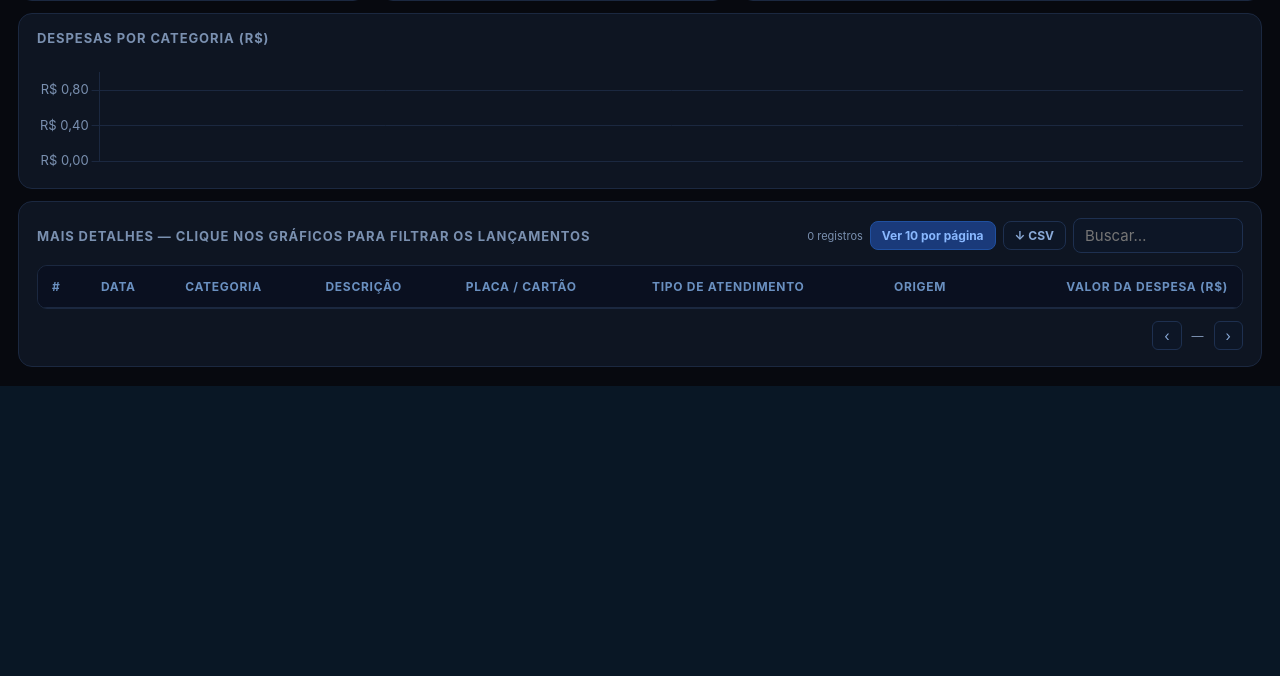
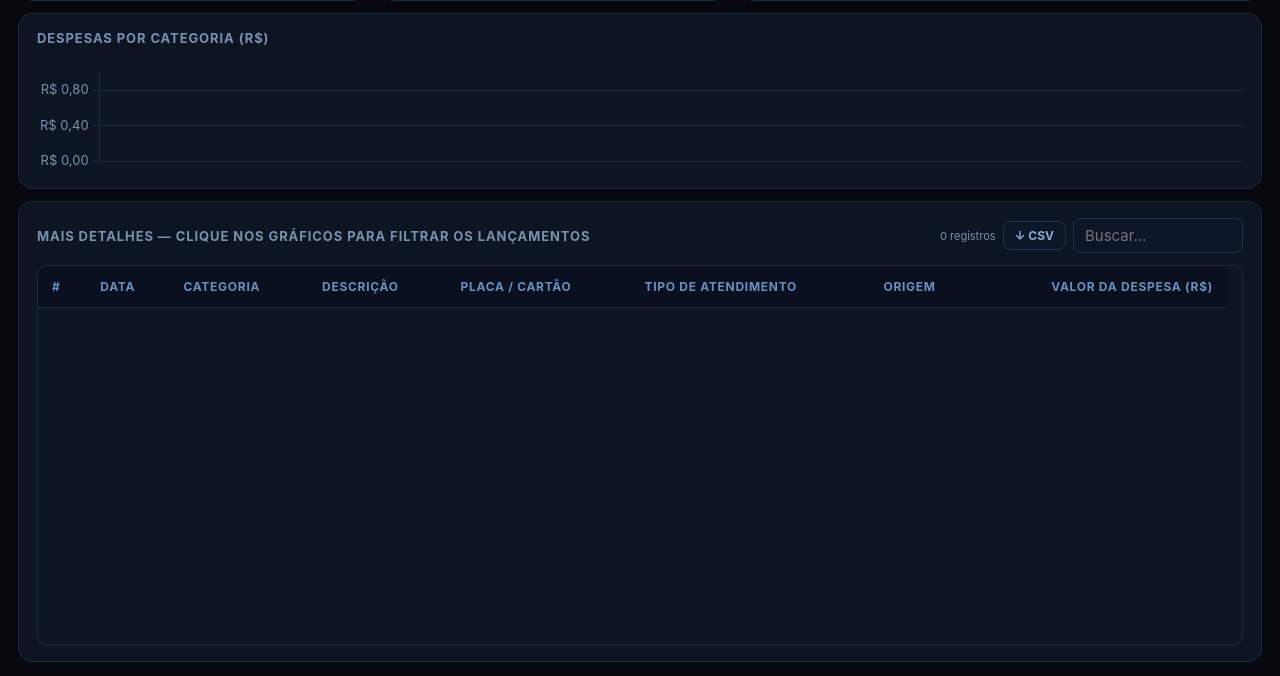
Before and after one commit to Abnerrum/AI, a Flask app: template relatorio-despesas/templates/index.html in a window 1280 px wide. Shown: the part 414-1090 px from the top of the page. Before the commit the page ends 800 px from the top, so only its background shows below. Run offline with Flask 3, Linux system fonts and the light colour scheme; the template is opened without the code that fills it: most values are stand-ins (such as "Sample title", 1, 10 or a date in 2020); lists and menus that the app fills with data are empty.

Commit message:
Tabela fixa: mostrar todos os registros com rolagem interna sem paginação

```diff
--- a/relatorio-despesas/templates/index.html
+++ b/relatorio-despesas/templates/index.html
@@ -59,7 +59,7 @@ button,input,select{font:inherit;cursor:pointer}button:disabled{opacity:.5;curso
 .tbtn.primary{background:#1a3a7a;border-color:#2050a0;color:#89b8ff}
 .tsearch{background:#0d1626;border:1px solid #1e3050;border-radius:8px;padding:7px 11px;color:var(--text);width:170px;outline:none}
 .tsearch:focus{border-color:var(--accent)}
-.table-scroll{overflow-x:auto;border-radius:10px;border:1px solid var(--border);max-height:none;overflow-y:visible}
+.table-scroll{overflow:auto;border-radius:10px;border:1px solid var(--border);height:380px;max-height:380px;overscroll-behavior:contain;scrollbar-gutter:stable}
 table{border-collapse:collapse;width:100%;min-width:700px}
 thead th{background:#0a1020;color:#6a90c0;font-size:12px;text-transform:uppercase;letter-spacing:.06em;padding:13px 14px;text-align:left;position:sticky;top:0;white-space:nowrap;border-bottom:1px solid var(--border)}
 thead th:last-child{text-align:right}
@@ -230,7 +230,6 @@ html[data-theme="light"] #fontesDialog summary{color:#1b518f!important}
       <div class="card-title" style="margin:0">Mais detalhes — clique nos gráficos para filtrar os lançamentos</div>
       <div class="tbl-actions">
         <span style="font-size:11px;color:var(--muted)" id="detailCount">0 registros</span>
-        <button class="tbtn primary" type="button" id="toggleAllRows" aria-pressed="true">Ver 10 por página</button>
         <button class="tbtn" id="csv">↓ CSV</button>
         <input class="tsearch" id="search" placeholder="Buscar…" autocomplete="off">
       </div>
@@ -243,11 +242,6 @@ html[data-theme="light"] #fontesDialog summary{color:#1b518f!important}
         </tr></thead>
         <tbody></tbody>
       </table>
-    </div>
-    <div class="pager">
-      <button id="prev">‹</button>
-      <span id="pageInfo">—</span>
-      <button id="next">›</button>
     </div>
   </div>
 
@@ -328,7 +322,7 @@ Chart.defaults.borderColor='#1b2840';
 Chart.defaults.font.family='Inter,Segoe UI,Arial,sans-serif';
 Chart.defaults.font.size=13;
 
-let all=[],shown=[],page=1,pageSize=10,showAllRows=true,_autoSynced=false,_segFilter='',_syncInFlight=false;
+let all=[],shown=[],_autoSynced=false,_segFilter='',_syncInFlight=false;
 let cGroups,cOrigins,cMonthly,cCats;
 
 function mkChart(id,cfg){return new Chart(document.getElementById(id),cfg)}
@@ -413,7 +407,7 @@ function apply(){
     if(f.search){const q=f.search.toLocaleLowerCase('pt-BR');if(![r.categoria,r.descricao,r.placa,r.atendimento,r.origem,r.fornecedor,r.id].join(' ').toLocaleLowerCase('pt-BR').includes(q))return false;}
     return true;
   });
-  page=1;render();
+  render();
 }
 
 function render(){
@@ -432,11 +426,9 @@ function render(){
 
 function renderTable(){
   const sorted=[...shown].sort((a,b)=>b.data.localeCompare(a.data)||b.valor-a.valor);
-  const start=showAllRows?0:(page-1)*pageSize;
-  const slice=showAllRows?sorted:sorted.slice(start,start+pageSize);
-  const pages=Math.max(1,Math.ceil(shown.length/pageSize));
-  $('#detailTable tbody').innerHTML=slice.length?slice.map((r,i)=>`<tr>
-    <td style="color:var(--muted)">${start+i+1}</td>
+  const viewport=$('.table-scroll');
+  $('#detailTable tbody').innerHTML=sorted.length?sorted.map((r,i)=>`<tr>
+    <td style="color:var(--muted)">${i+1}</td>
     <td>${esc(fmtDate(r.data))}</td>
     <td><span style="display:inline-block;width:9px;height:9px;border-radius:50%;background:${CAT_COLORS[r.categoria]||'#4a7cb8'};margin-right:6px"></span>${esc(r.categoria)}</td>
     <td style="max-width:260px;overflow:hidden;text-overflow:ellipsis" title="${esc(r.descricao)}">${esc(r.descricao)}</td>
@@ -446,11 +438,7 @@ function renderTable(){
     <td>${brl(r.valor)}</td>
   </tr>`).join(''):'<tr><td colspan="8" style="text-align:center;padding:30px;color:var(--muted)">Nenhum lançamento encontrado.</td></tr>';
   $('#detailCount').textContent=num(shown.length)+' registros';
-  $('#toggleAllRows').textContent=showAllRows?'Ver 10 por página':'Ver todos os dados';
-  $('#toggleAllRows').setAttribute('aria-pressed',String(showAllRows));
-  $('.pager').hidden=showAllRows;
-  $('#pageInfo').textContent=shown.length===0?'0 registros':`${start+1}-${Math.min(start+pageSize,shown.length)}/${num(shown.length)}`;
-  $('#prev').disabled=showAllRows||page<=1;$('#next').disabled=showAllRows||page>=pages;
+  viewport.scrollTop=0;
 }
 
 function load(data,live){
@@ -497,21 +485,18 @@ $('#btnGarantia').addEventListener('click',()=>{
   _segFilter=_segFilter==='Garantia'?'':('Garantia');
   $('#btnGarantia').classList.toggle('active',_segFilter==='Garantia');
   $('#btnFora').classList.remove('active');
-  page=1;apply();
+  apply();
 });
 $('#btnFora').addEventListener('click',()=>{
   _segFilter=_segFilter==='Fora de Garantia'?'':('Fora de Garantia');
   $('#btnFora').classList.toggle('active',_segFilter==='Fora de Garantia');
   $('#btnGarantia').classList.remove('active');
-  page=1;apply();
+  apply();
 });
 
 $('#apply').addEventListener('click',apply);
-$('#clear').addEventListener('click',()=>{for(const id of['category','origin','plate','year','startMonth','endMonth','search'])$('#'+id)&&($('#'+id).value='');_segFilter='';$('#btnGarantia').classList.remove('active');$('#btnFora').classList.remove('active');page=1;apply()});
+$('#clear').addEventListener('click',()=>{for(const id of['category','origin','plate','year','startMonth','endMonth','search'])$('#'+id)&&($('#'+id).value='');_segFilter='';$('#btnGarantia').classList.remove('active');$('#btnFora').classList.remove('active');apply()});
 $('#search').addEventListener('keydown',e=>{if(e.key==='Enter')apply()});
-$('#toggleAllRows').addEventListener('click',()=>{showAllRows=!showAllRows;page=1;renderTable()});
-$('#prev').addEventListener('click',()=>{page=Math.max(1,page-1);renderTable()});
-$('#next').addEventListener('click',()=>{page++;renderTable()});
 $('#printButton').addEventListener('click',()=>window.print());
 $('#importButton').addEventListener('click',()=>showDlg('importDialog'));
 $('#manualButton').addEventListener('click',()=>showDlg('manualDialog'));
```
